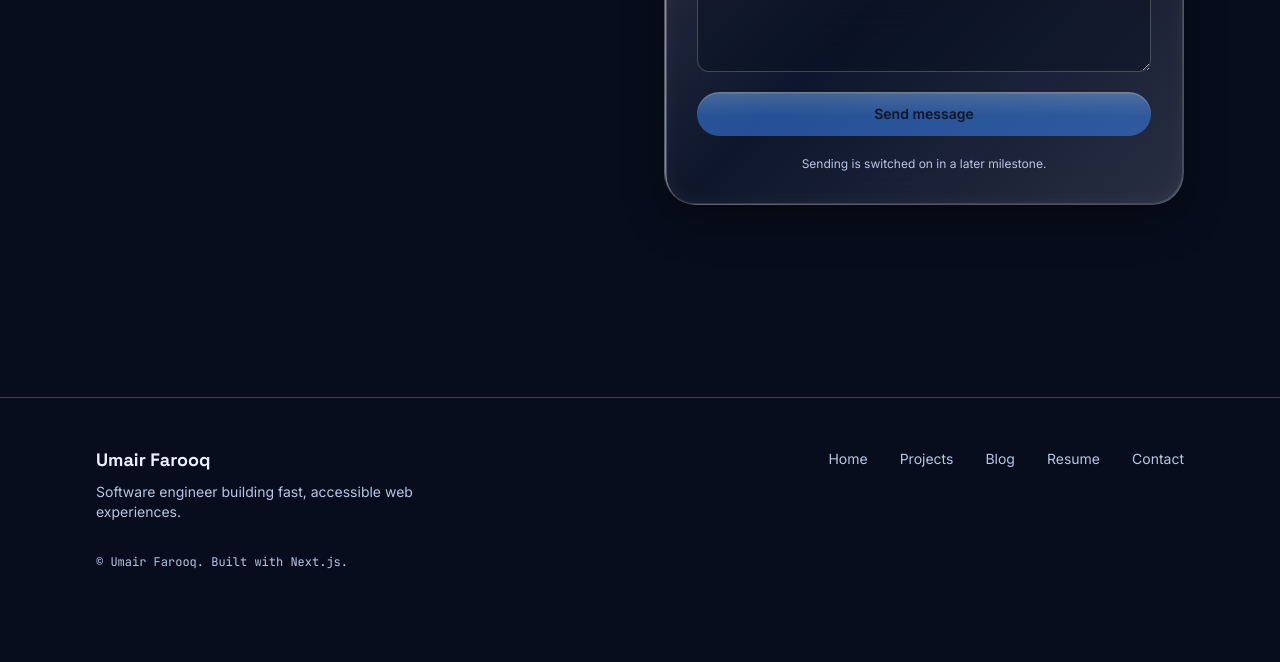
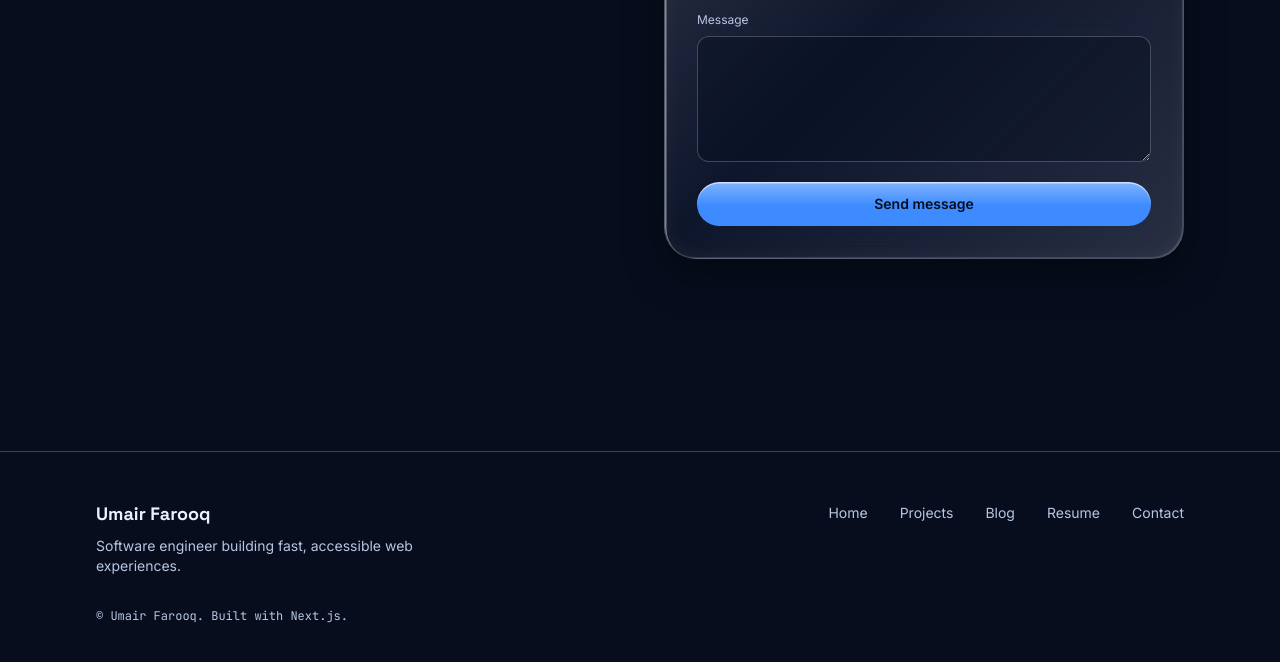
Before and after one commit to mirzaumair5530/portfolio, a Next.js app: page / in a window 1280 px wide. Shown: the part 3826-4488 px from the top of the page. Built offline with nearby package versions, Linux system fonts and the light colour scheme; no server answers.

Commit message:
feat: add contact form with loading, success and error states
Co-Authored-By: Claude Sonnet 5.5 <noreply@anthropic.com>

```diff
--- a/src/components/sections/Contact.tsx
+++ b/src/components/sections/Contact.tsx
@@ -1,14 +1,10 @@
-import { Button } from "@/components/ui/Button";
+import { ContactForm } from "@/components/sections/ContactForm";
 import { Card } from "@/components/ui/Card";
 import { Container } from "@/components/ui/Container";
 import { Reveal } from "@/components/ui/Reveal";
 import { SectionHeading } from "@/components/ui/SectionHeading";
 import { site } from "@/data/site";
 
-const fieldClass =
-  "border-border bg-background/40 text-foreground placeholder:text-muted w-full rounded-xl border px-4 py-3 text-sm";
-
-// Layout only: the form is wired to /api/contact in M6.
 export function Contact() {
   return (
     <Container
@@ -37,49 +33,7 @@ export function Contact() {
 
       <Reveal>
         <Card>
-          <form className="flex flex-col gap-5" aria-label="Contact form">
-            <div className="flex flex-col gap-2">
-              <label htmlFor="contact-name" className="text-muted text-xs">
-                Name
-              </label>
-              <input
-                id="contact-name"
-                name="name"
-                type="text"
-                autoComplete="name"
-                className={fieldClass}
-              />
-            </div>
-            <div className="flex flex-col gap-2">
-              <label htmlFor="contact-email" className="text-muted text-xs">
-                Email
-              </label>
-              <input
-                id="contact-email"
-                name="email"
-                type="email"
-                autoComplete="email"
-                className={fieldClass}
-              />
-            </div>
-            <div className="flex flex-col gap-2">
-              <label htmlFor="contact-message" className="text-muted text-xs">
-                Message
-              </label>
-              <textarea
-                id="contact-message"
-                name="message"
-                rows={5}
-                className={fieldClass}
-              />
-            </div>
-            <Button type="submit" disabled className="w-full">
-              Send message
-            </Button>
-            <p className="text-muted text-center text-xs">
-              Sending is switched on in a later milestone.
-            </p>
-          </form>
+          <ContactForm />
         </Card>
       </Reveal>
     </Container>
--- /dev/null
+++ b/src/components/sections/ContactForm.tsx
@@ -0,0 +1,202 @@
+"use client";
+
+import { useState } from "react";
+import { z } from "zod";
+import { Button } from "@/components/ui/Button";
+import { contactSchema } from "@/lib/contact-schema";
+import { cn } from "@/lib/cn";
+
+type Status = "idle" | "sending" | "success" | "error";
+type FieldErrors = Partial<Record<string, string[]>>;
+
+const fieldClass =
+  "border-border bg-background/40 text-foreground placeholder:text-muted w-full rounded-xl border px-4 py-3 text-sm aria-[invalid=true]:border-red-400";
+
+function Field({
+  id,
+  label,
+  errors,
+  children,
+}: {
+  id: string;
+  label: string;
+  errors?: string[];
+  children: (props: {
+    id: string;
+    "aria-invalid": boolean;
+    "aria-describedby": string | undefined;
+  }) => React.ReactNode;
+}) {
+  const errorId = `${id}-error`;
+  return (
+    <div className="flex flex-col gap-2">
+      <label htmlFor={id} className="text-muted text-xs">
+        {label}
+      </label>
+      {children({
+        id,
+        "aria-invalid": Boolean(errors?.length),
+        "aria-describedby": errors?.length ? errorId : undefined,
+      })}
+      {errors?.length ? (
+        <p id={errorId} className="text-xs text-red-500 dark:text-red-300">
+          {errors[0]}
+        </p>
+      ) : null}
+    </div>
+  );
+}
+
+export function ContactForm() {
+  const [status, setStatus] = useState<Status>("idle");
+  const [fieldErrors, setFieldErrors] = useState<FieldErrors>({});
+  const [message, setMessage] = useState("");
+
+  async function onSubmit(event: React.SyntheticEvent<HTMLFormElement>) {
+    event.preventDefault();
+    if (status === "sending") return;
+
+    const form = event.currentTarget;
+    const values = Object.fromEntries(new FormData(form));
+
+    // Same schema as the server, so people get instant feedback.
+    const parsed = contactSchema.safeParse(values);
+    if (!parsed.success) {
+      const errors = z.flattenError(parsed.error).fieldErrors;
+      setFieldErrors(errors);
+      setStatus("idle");
+      setMessage("");
+      // Move focus to the first field that needs attention.
+      const first = Object.keys(errors)[0];
+      form.querySelector<HTMLElement>(`[name="${first}"]`)?.focus();
+      return;
+    }
+
+    setFieldErrors({});
+    setMessage("");
+    setStatus("sending");
+
+    try {
+      const response = await fetch("/api/contact", {
+        method: "POST",
+        headers: { "Content-Type": "application/json" },
+        body: JSON.stringify(parsed.data),
+      });
+      const result = (await response.json().catch(() => ({}))) as {
+        error?: string;
+        fields?: FieldErrors;
+      };
+
+      if (response.ok) {
+        form.reset();
+        setStatus("success");
+        return;
+      }
+      if (result.fields) setFieldErrors(result.fields);
+      setMessage(result.error ?? "Something went wrong. Please try again.");
+      setStatus("error");
+    } catch {
+      setMessage("Could not reach the server. Check your connection.");
+      setStatus("error");
+    }
+  }
+
+  if (status === "success") {
+    return (
+      <div role="status" className="flex flex-col items-start gap-4 py-6">
+        <p className="font-heading text-foreground text-2xl font-bold">
+          Message sent.
+        </p>
+        <p className="text-muted">Thanks for reaching out. I’ll reply soon.</p>
+        <Button variant="outline" onClick={() => setStatus("idle")}>
+          Send another message
+        </Button>
+      </div>
+    );
+  }
+
+  return (
+    <form
+      onSubmit={onSubmit}
+      noValidate
+      className="flex flex-col gap-5"
+      aria-label="Contact form"
+    >
+      <Field id="contact-name" label="Name" errors={fieldErrors.name}>
+        {(props) => (
+          <input
+            {...props}
+            name="name"
+            type="text"
+            autoComplete="name"
+            required
+            className={fieldClass}
+          />
+        )}
+      </Field>
+      <Field id="contact-email" label="Email" errors={fieldErrors.email}>
+        {(props) => (
+          <input
+            {...props}
+            name="email"
+            type="email"
+            autoComplete="email"
+            required
+            className={fieldClass}
+          />
+        )}
+      </Field>
+      <Field
+        id="contact-subject"
+        label="Subject (optional)"
+        errors={fieldErrors.subject}
+      >
+        {(props) => (
+          <input {...props} name="subject" type="text" className={fieldClass} />
+        )}
+      </Field>
+      <Field id="contact-message" label="Message" errors={fieldErrors.message}>
+        {(props) => (
+          <textarea
+            {...props}
+            name="message"
+            rows={5}
+            required
+            className={fieldClass}
+          />
+        )}
+      </Field>
+
+      {/* Honeypot: people never see or reach it, so only bots fill it in. */}
+      <div aria-hidden="true" className="absolute -left-[9999px]">
+        <label htmlFor="contact-website">Website</label>
+        <input
+          id="contact-website"
+          name="website"
+          type="text"
+          tabIndex={-1}
+          autoComplete="off"
+        />
+      </div>
+
+      <Button
+        type="submit"
+        disabled={status === "sending"}
+        className="w-full"
+        aria-busy={status === "sending"}
+      >
+        {status === "sending" ? "Sending…" : "Send message"}
+      </Button>
+
+      <p
+        role="alert"
+        className={cn(
+          "text-center text-sm text-red-500 dark:text-red-300",
+          !message && "sr-only",
+        )}
+      >
+        {message}
+      </p>
+    </form>
+  );
+}
--- a/src/components/three/Rig.tsx
+++ b/src/components/three/Rig.tsx
@@ -24,7 +24,7 @@ const poses: Record<string, Pose> = {
   skills: { x: 0, y: 0.3, scale: 0.55, dim: 0.35 },
   projects: { x: -0.3, y: 0, scale: 0.7, dim: 0.6, mix: 1 },
   blog: { x: 0.3, y: 0, scale: 0.55, dim: 0.35 },
-  contact: { x: 0, y: -0.1, scale: 0.9, dim: 0.7 },
+  contact: { x: 0, y: -0.1, scale: 0.6, dim: 0.45 },
   other: { x: 0.3, y: 0, scale: 0.8, dim: 0.35 },
 };
 
```
Also changed, not shown: 1 other file (tests, documents, lock files or other folders).
